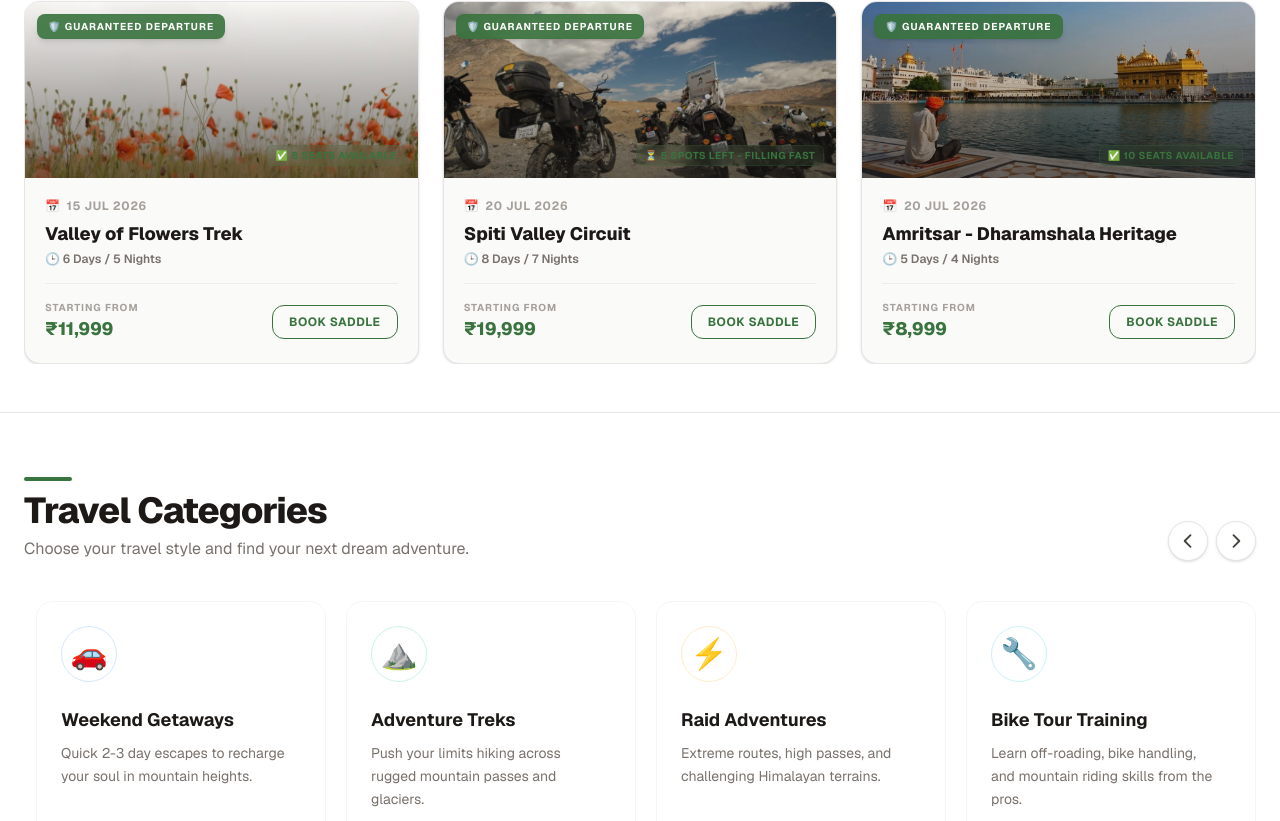
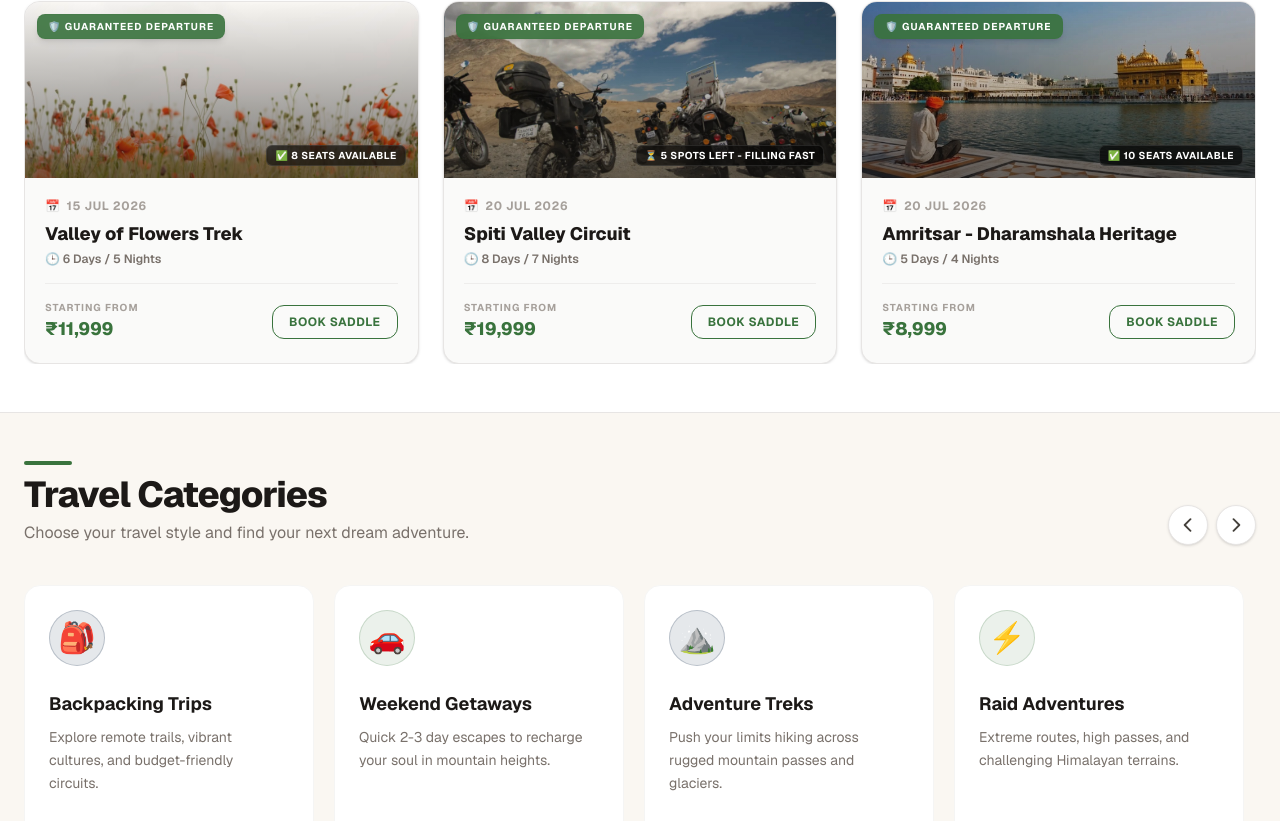
Before and after one commit to grahmur/puretraveller, a Next.js app: page / in a window 1280 px wide. Shown: the part 1756-2577 px from the top of the page. Built offline with nearby package versions, Linux system fonts and the light colour scheme.

Commit message:
Improve Travel Categories (infinite scroll, brand colors, visible spots tags)

```diff
--- a/src/components/home/TravelStyles.tsx
+++ b/src/components/home/TravelStyles.tsx
@@ -7,47 +7,56 @@
   icon: string;
   title: string;
   description: string;
-  gradient: string;
+  accent: string;
   href: string;
 }
 
 const categories: Category[] = [
   {
+    icon: "🌄",
+    title: "Discovery",
+    description: "Immersive journeys blending scenic rides with cultural experiences.",
+    accent: "bg-brand/10 text-brand border-brand/20",
+    href: "/tours?style=discovery",
+  },
+  {
     icon: "🎒",
     title: "Backpacking Trips",
     description: "Explore remote trails, vibrant cultures, and budget-friendly circuits.",
-    gradient: "from-orange-500/10 to-orange-500/5 text-orange-600 border-orange-500/20",
+    accent: "bg-navy/10 text-navy border-navy/20",
     href: "/tours?style=discovery",
   },
   {
     icon: "🚗",
     title: "Weekend Getaways",
     description: "Quick 2-3 day escapes to recharge your soul in mountain heights.",
-    gradient: "from-blue-500/10 to-blue-500/5 text-blue-600 border-blue-500/20",
+    accent: "bg-brand/10 text-brand border-brand/20",
     href: "/tours?style=discovery",
   },
   {
     icon: "⛰️",
     title: "Adventure Treks",
     description: "Push your limits hiking across rugged mountain passes and glaciers.",
-    gradient: "from-emerald-500/10 to-emerald-500/5 text-emerald-600 border-emerald-500/20",
+    accent: "bg-navy/10 text-navy border-navy/20",
     href: "/tours?style=discovery",
   },
   {
     icon: "⚡",
     title: "Raid Adventures",
     description: "Extreme routes, high passes, and challenging Himalayan terrains.",
-    gradient: "from-amber-500/10 to-amber-500/5 text-amber-600 border-amber-500/20",
+    accent: "bg-brand/10 text-brand border-brand/20",
     href: "/tours?style=raid",
   },
   {
     icon: "🔧",
     title: "Bike Tour Training",
     description: "Learn off-roading, bike handling, and mountain riding skills from the pros.",
-    gradient: "from-cyan-500/10 to-cyan-500/5 text-cyan-600 border-cyan-500/20",
+    accent: "bg-navy/10 text-navy border-navy/20",
     href: "/tours?style=training",
   },
 ];
+
+const doubled = [...categories, ...categories];
 
 export function TravelStyles() {
   const scrollRef = useRef<HTMLDivElement>(null);
@@ -64,16 +73,18 @@
       const cardEl = el.firstElementChild as HTMLElement | null;
       if (!cardEl) return;
 
-      const cardWidth = cardEl.offsetWidth + 20; // card width + gap
+      const cardWidth = cardEl.offsetWidth + 20;
       const maxScroll = el.scrollWidth - el.clientWidth;
 
       if (el.scrollLeft >= maxScroll - 10) {
-        // Smoothly loop back to start
-        el.scrollTo({ left: 0, behavior: "smooth" });
+        el.scrollTo({ left: 1, behavior: "instant" });
+        requestAnimationFrame(() => {
+          el.scrollBy({ left: cardWidth, behavior: "smooth" });
+        });
       } else {
         el.scrollBy({ left: cardWidth, behavior: "smooth" });
       }
-    }, 4000); // Scroll every 4 seconds
+    }, 4000);
   };
 
   const stopAutoPlay = () => {
@@ -88,11 +99,10 @@
     if (pauseTimeoutRef.current) clearTimeout(pauseTimeoutRef.current);
     pauseTimeoutRef.current = setTimeout(() => {
       isPausedRef.current = false;
-    }, 5000); // Resume auto-play after 5 seconds of inactivity
+    }, 5000);
   };
 
   const handleScroll = () => {
-    // If user scrolls manually, trigger a temporary pause
     tempPauseAutoPlay();
   };
 
@@ -125,9 +135,8 @@
   }, []);
 
   return (
-    <section className="py-16 bg-white border-b border-stone-200 overflow-hidden">
+    <section className="py-12 overflow-hidden">
       <div className="max-w-7xl mx-auto px-4 md:px-6">
-
         {/* Section Header with Navigation Arrows */}
         <div className="flex items-end justify-between mb-10">
           <div>
@@ -168,23 +177,18 @@
           <div
             ref={scrollRef}
             onScroll={handleScroll}
-            onMouseEnter={() => {
-              isPausedRef.current = true;
-            }}
-            onMouseLeave={() => {
-              isPausedRef.current = false;
-            }}
+            onMouseEnter={() => { isPausedRef.current = true; }}
+            onMouseLeave={() => { isPausedRef.current = false; }}
             className="flex gap-5 overflow-x-auto pb-4 no-scrollbar snap-x snap-mandatory scroll-smooth"
           >
-            {categories.map((cat) => (
+            {doubled.map((cat, i) => (
               <Link
-                key={cat.title}
+                key={`${cat.title}-${i}`}
                 href={cat.href}
                 className="flex-shrink-0 w-[230px] sm:w-[260px] lg:w-[290px] snap-start bg-white border border-stone-100 rounded-2xl p-6 hover:shadow-lg transition-all duration-300 group flex flex-col justify-between"
               >
                 <div>
-                  {/* Category Circle Icon Container */}
-                  <div className={`w-14 h-14 rounded-full flex items-center justify-center text-3xl border mb-6 transition-all duration-300 group-hover:scale-110 ${cat.gradient}`}>
+                  <div className={`w-14 h-14 rounded-full flex items-center justify-center text-3xl border mb-6 transition-all duration-300 group-hover:scale-110 ${cat.accent}`}>
                     <span role="img" aria-label={cat.title}>
                       {cat.icon}
                     </span>
@@ -207,7 +211,6 @@
             ))}
           </div>
         </div>
-
       </div>
     </section>
   );
--- a/src/components/home/UpcomingDepartures.tsx
+++ b/src/components/home/UpcomingDepartures.tsx
@@ -146,21 +146,16 @@
           className="flex overflow-x-auto justify-start sm:justify-center md:grid md:grid-cols-2 lg:grid-cols-3 gap-6 pb-6 md:pb-0 no-scrollbar snap-x snap-mandatory scroll-smooth"
         >
           {upcomingList.map((dep, index) => {
-            // Spots remaining config
-            let spotsColor = "text-brand bg-brand/10 border-brand/20";
             let spotsIcon = "✅";
             let spotsText = `${dep.spotsLeft} seats available`;
 
             if (dep.spotsLeft === 0) {
-              spotsColor = "text-red-600 bg-red-50 border-red-100";
               spotsIcon = "🚫";
               spotsText = "Fully booked";
             } else if (dep.spotsLeft <= 3) {
-              spotsColor = "text-navy bg-navy/10 border-navy/20 animate-pulse";
               spotsIcon = "🔥";
               spotsText = `Only ${dep.spotsLeft} spots left!`;
             } else if (dep.spotsLeft <= 6) {
-              spotsColor = "text-brand bg-brand/10 border-brand/20";
               spotsIcon = "⏳";
               spotsText = `${dep.spotsLeft} spots left - filling fast`;
             }
@@ -186,7 +181,7 @@
                   )}
 
                   {/* Spots Alert */}
-                  <span className={`absolute bottom-3 right-3 text-[10px] font-bold uppercase tracking-wider px-2 py-0.5 rounded-md border backdrop-blur-sm ${spotsColor}`}>
+                  <span className="absolute bottom-3 right-3 text-[10px] font-bold uppercase tracking-wider px-2 py-0.5 rounded-md bg-black/60 backdrop-blur-md text-white border border-white/10">
                     {spotsIcon} {spotsText}
                   </span>
                 </div>
```
